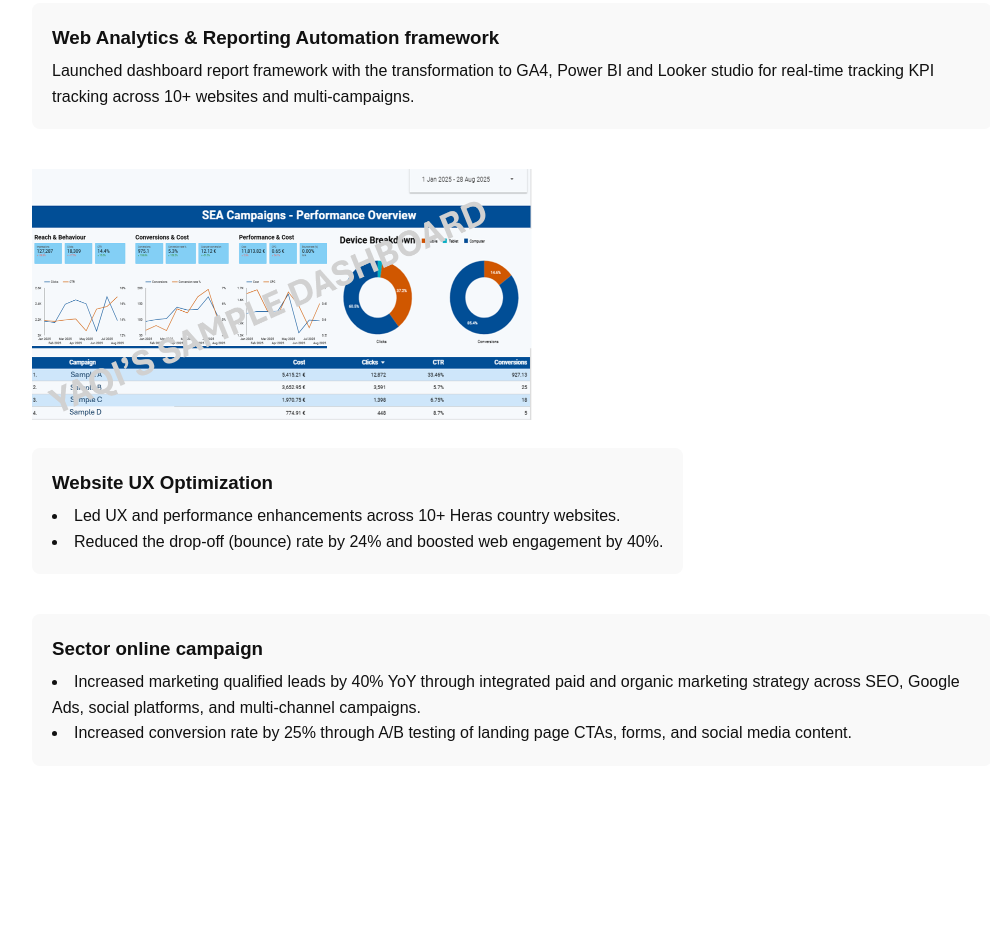
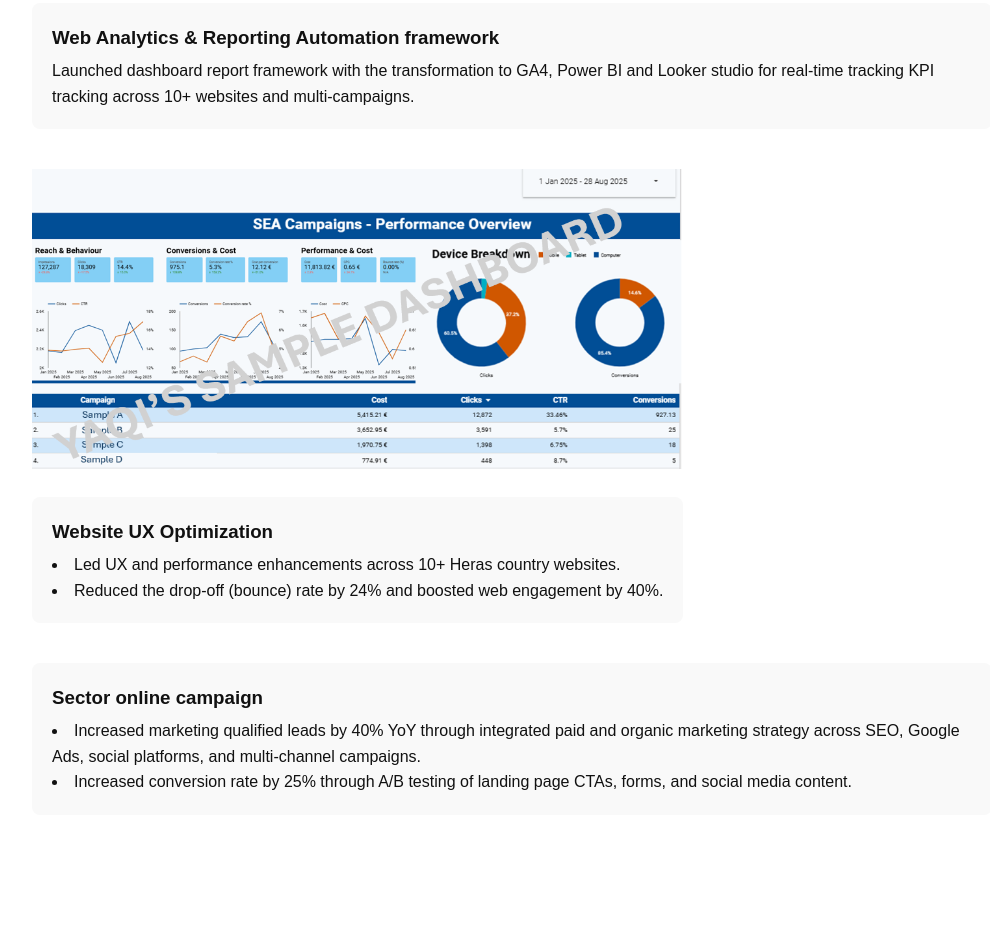
Before and after one commit to katy930206-svg/yaqi, a plain HTML site: page index.html in a window 1280 px wide. Shown: the part 1126-2069 px from the top of the page, without its empty margins (128-1118 px from the left). Drawn offline with Linux system fonts and the light colour scheme.

Commit message:
Update index.html

```diff
--- a/index.html
+++ b/index.html
@@ -116,7 +116,7 @@
 KPI tracking across 10+ websites and multi-campaigns.</p>
       </div>
     <div class="image">
-      <img src="./Pics/YY Sample LS Dashboard_LS version.png" alt="LS Dashboard"width="500" height="251">
+      <img src="./Pics/YY Sample LS Dashboard_LS version.png" alt="LS Dashboard"width="650" height="300">
     </div>
       <div class="project-card">
         <h3>Website UX Optimization</h3>
```
